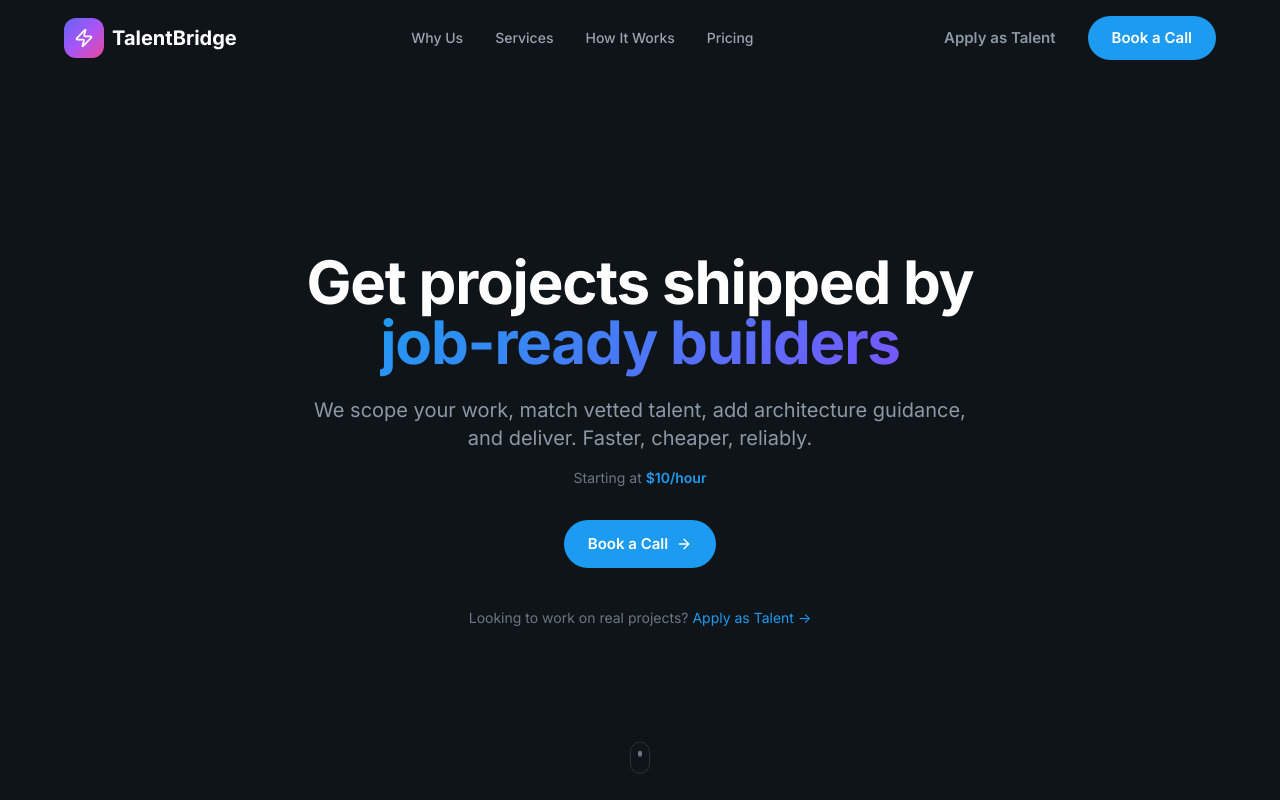
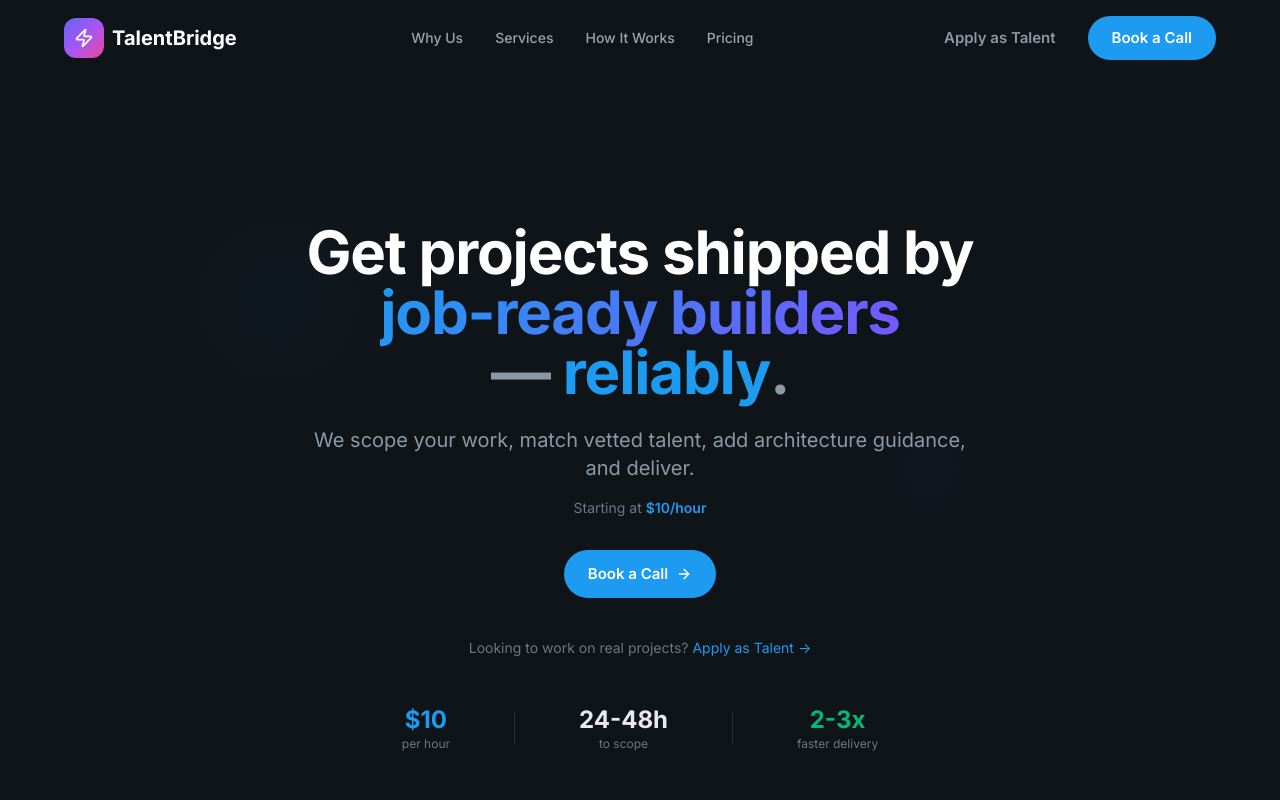
Before and after one commit to Owlbasis/pinaaka, a Next.js app: page / in a window 1280 px wide. Shown: the top 800 px of the page. Built offline with nearby package versions, Linux system fonts and the light colour scheme.

Commit message:
Add hero animations: rotating words, floating shapes, stats bar

```diff
--- a/components/sections/Hero.tsx
+++ b/components/sections/Hero.tsx
@@ -2,43 +2,109 @@
 
 import { motion } from "framer-motion";
 import { ArrowRight } from "lucide-react";
+import { useEffect, useState } from "react";
 
 interface HeroProps {
     onBookCall: () => void;
     onApplyTalent: () => void;
 }
 
+// Words that cycle through
+const rotatingWords = ["faster", "cheaper", "reliably"];
+
 export default function Hero({ onBookCall, onApplyTalent }: HeroProps) {
+    const [wordIndex, setWordIndex] = useState(0);
+
+    // Rotate words every 2 seconds
+    useEffect(() => {
+        const interval = setInterval(() => {
+            setWordIndex((prev) => (prev + 1) % rotatingWords.length);
+        }, 2500);
+        return () => clearInterval(interval);
+    }, []);
+
     return (
-        <section className="relative min-h-screen flex items-center justify-center pt-20">
+        <section className="relative min-h-screen flex items-center justify-center pt-20 overflow-hidden">
+            {/* Animated background elements */}
+            <div className="absolute inset-0 overflow-hidden">
+                {/* Floating shapes */}
+                <motion.div
+                    className="absolute w-72 h-72 rounded-full opacity-[0.03]"
+                    style={{
+                        background: 'radial-gradient(circle, var(--accent-primary) 0%, transparent 70%)',
+                        top: '20%',
+                        left: '10%'
+                    }}
+                    animate={{
+                        x: [0, 30, 0],
+                        y: [0, -20, 0],
+                    }}
+                    transition={{
+                        duration: 8,
+                        repeat: Infinity,
+                        ease: "easeInOut"
+                    }}
+                />
+                <motion.div
+                    className="absolute w-96 h-96 rounded-full opacity-[0.02]"
+                    style={{
+                        background: 'radial-gradient(circle, var(--accent-secondary) 0%, transparent 70%)',
+                        bottom: '20%',
+                        right: '10%'
+                    }}
+                    animate={{
+                        x: [0, -40, 0],
+                        y: [0, 30, 0],
+                    }}
+                    transition={{
+                        duration: 10,
+                        repeat: Infinity,
+                        ease: "easeInOut"
+                    }}
+                />
+            </div>
+
             <div className="container relative z-10">
                 <div className="max-w-3xl mx-auto text-center">
                     {/* Main Headline */}
                     <motion.h1
-                        initial={{ opacity: 0, y: 20 }}
+                        initial={{ opacity: 0, y: 30 }}
                         animate={{ opacity: 1, y: 0 }}
-                        transition={{ duration: 0.5 }}
+                        transition={{ duration: 0.6, ease: "easeOut" }}
                         className="text-4xl md:text-5xl lg:text-6xl font-bold leading-tight mb-6"
                     >
                         Get projects shipped by{" "}
                         <span className="text-gradient">job-ready builders</span>
+                        <br />
+                        <span className="text-[var(--text-secondary)]">— </span>
+                        <motion.span
+                            key={wordIndex}
+                            initial={{ opacity: 0, y: 20 }}
+                            animate={{ opacity: 1, y: 0 }}
+                            exit={{ opacity: 0, y: -20 }}
+                            transition={{ duration: 0.4 }}
+                            className="text-[var(--accent-primary)] inline-block min-w-[140px]"
+                        >
+                            {rotatingWords[wordIndex]}
+                        </motion.span>
+                        <span className="text-[var(--text-secondary)]">.</span>
                     </motion.h1>
 
                     {/* Subheadline */}
                     <motion.p
                         initial={{ opacity: 0, y: 20 }}
                         animate={{ opacity: 1, y: 0 }}
-                        transition={{ duration: 0.5, delay: 0.1 }}
+                        transition={{ duration: 0.6, delay: 0.1, ease: "easeOut" }}
                         className="text-lg md:text-xl text-[var(--text-secondary)] max-w-2xl mx-auto mb-4"
                     >
-                        We scope your work, match vetted talent, add architecture guidance, and deliver. Faster, cheaper, reliably.
+                        We scope your work, match vetted talent, add architecture guidance, and deliver.
                     </motion.p>
 
                     {/* Price Anchor */}
                     <motion.p
                         initial={{ opacity: 0, y: 20 }}
                         animate={{ opacity: 1, y: 0 }}
-                        transition={{ duration: 0.5, delay: 0.15 }}
+                        transition={{ duration: 0.6, delay: 0.2, ease: "easeOut" }}
                         className="text-sm text-[var(--text-muted)] mb-8"
                     >
                         Starting at <span className="text-[var(--accent-primary)] font-semibold">$10/hour</span>
@@ -48,23 +114,25 @@ export default function Hero({ onBookCall, onApplyTalent }: HeroProps) {
                     <motion.div
                         initial={{ opacity: 0, y: 20 }}
                         animate={{ opacity: 1, y: 0 }}
-                        transition={{ duration: 0.5, delay: 0.2 }}
+                        transition={{ duration: 0.6, delay: 0.3, ease: "easeOut" }}
                         className="flex flex-col sm:flex-row items-center justify-center gap-4 mb-10"
                     >
-                        <button
+                        <motion.button
                             onClick={onBookCall}
                             className="btn btn-primary px-6 py-3 text-base"
+                            whileHover={{ scale: 1.02 }}
+                            whileTap={{ scale: 0.98 }}
                         >
                             Book a Call
                             <ArrowRight className="w-4 h-4" />
-                        </button>
+                        </motion.button>
                     </motion.div>
 
                     {/* Talent Link */}
                     <motion.p
                         initial={{ opacity: 0 }}
                         animate={{ opacity: 1 }}
-                        transition={{ duration: 0.5, delay: 0.3 }}
+                        transition={{ duration: 0.6, delay: 0.4 }}
                         className="text-[var(--text-muted)] text-sm"
                     >
                         Looking to work on real projects?{" "}
@@ -75,20 +143,43 @@ export default function Hero({ onBookCall, onApplyTalent }: HeroProps) {
                 </div>
             </div>
 
-            {/* Subtle scroll indicator */}
+            {/* Animated stats/trust bar */}
             <motion.div
-                initial={{ opacity: 0 }}
-                animate={{ opacity: 1 }}
-                transition={{ duration: 1, delay: 0.5 }}
-                className="absolute bottom-8 left-1/2 -translate-x-1/2"
+                initial={{ opacity: 0, y: 40 }}
+                animate={{ opacity: 1, y: 0 }}
+                transition={{ duration: 0.8, delay: 0.6 }}
+                className="absolute bottom-12 left-0 right-0"
             >
-                <motion.div
-                    animate={{ y: [0, 6, 0] }}
-                    transition={{ duration: 2, repeat: Infinity }}
-                    className="w-5 h-8 rounded-full border border-[var(--border-subtle)] flex justify-center pt-2"
-                >
-                    <div className="w-1 h-1.5 bg-[var(--text-muted)] rounded-full" />
-                </motion.div>
+                <div className="container">
+                    <div className="flex items-center justify-center gap-8 md:gap-16 text-center">
+                        <motion.div
+                            initial={{ opacity: 0 }}
+                            animate={{ opacity: 1 }}
+                            transition={{ delay: 0.7 }}
+                        >
+                            <div className="text-xl md:text-2xl font-bold text-[var(--accent-primary)]">$10</div>
+                            <div className="text-xs text-[var(--text-muted)]">per hour</div>
+                        </motion.div>
+                        <div className="w-px h-8 bg-[var(--border-subtle)]" />
+                        <motion.div
+                            initial={{ opacity: 0 }}
+                            animate={{ opacity: 1 }}
+                            transition={{ delay: 0.8 }}
+                        >
+                            <div className="text-xl md:text-2xl font-bold">24-48h</div>
+                            <div className="text-xs text-[var(--text-muted)]">to scope</div>
+                        </motion.div>
+                        <div className="w-px h-8 bg-[var(--border-subtle)]" />
+                        <motion.div
+                            initial={{ opacity: 0 }}
+                            animate={{ opacity: 1 }}
+                            transition={{ delay: 0.9 }}
+                        >
+                            <div className="text-xl md:text-2xl font-bold text-[var(--accent-green)]">2-3x</div>
+                            <div className="text-xs text-[var(--text-muted)]">faster delivery</div>
+                        </motion.div>
+                    </div>
+                </div>
             </motion.div>
         </section>
     );
```
